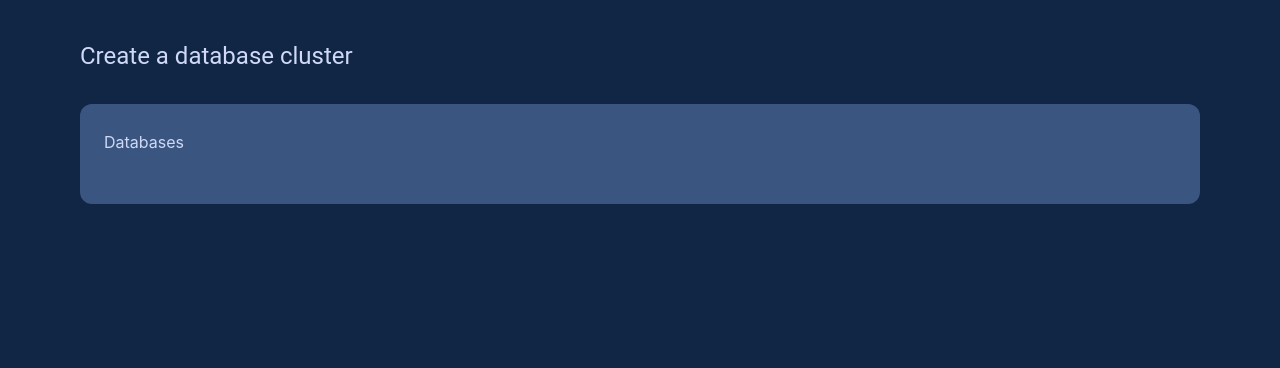
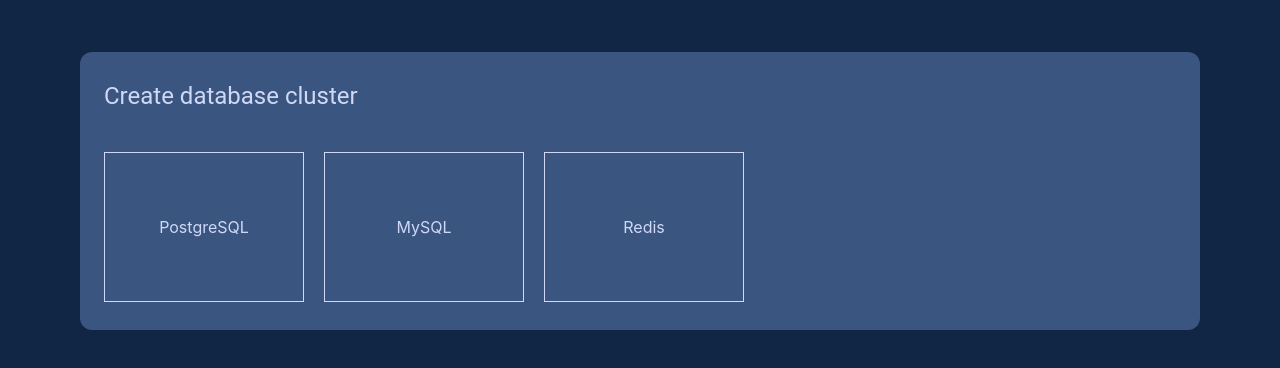
Before and after one commit to momegas/sqd-cloud-dashboard, a Next.js app in the folder sqd-cloud-dashboard/: page /databases in a window 1280 px wide. Shown: the top 368 px of the page. Built offline with nearby package versions, Linux system fonts and the light colour scheme; what next-redux-wrapper would draw is missing.

Commit message:
Added basic structure

```diff
--- a/sqd-cloud-dashboard/pages/databases.js
+++ b/sqd-cloud-dashboard/pages/databases.js
@@ -1,22 +1,75 @@
 import { Container, Typography } from "@mui/material";
+import { Box } from "@mui/system";
 import React from "react";
 
 export default function Databases() {
   return (
-    <>
-      <Typography variant="h5">Create a database cluster</Typography>
     <Container
       sx={{
-          width: "100%",
         backgroundColor: "#3A557F",
         borderRadius: "12px",
         minHeight: "100px",
         margin: "32px auto",
+        width: "100%",
         padding: "28px",
       }}
     >
-        Databases
+      <Typography
+        variant="h5"
+        sx={{
+          marginBottom: "40px",
+        }}
+      >
+        Create database cluster
+      </Typography>
+      <Box
+        sx={{
+          display: "flex",
+        }}
+      >
+        <Box
+          sx={{
+            minHeight: "150px",
+            width: "200px",
+            display: "flex",
+            alignItems: "center",
+            justifyContent: "center",
+            marginRight: "20px",
+            border: "1px solid #CFD9F7",
+            cursor: "pointer",
+          }}
+        >
+          PostgreSQL
+        </Box>
+        <Box
+          sx={{
+            minHeight: "150px",
+            width: "200px",
+            display: "flex",
+            alignItems: "center",
+            justifyContent: "center",
+            marginRight: "20px",
+            border: "1px solid #CFD9F7",
+            cursor: "pointer",
+          }}
+        >
+          MySQL
+        </Box>
+        <Box
+          sx={{
+            minHeight: "150px",
+            width: "200px",
+            display: "flex",
+            alignItems: "center",
+            justifyContent: "center",
+            marginRight: "20px",
+            border: "1px solid #CFD9F7",
+            cursor: "pointer",
+          }}
+        >
+          Redis
+        </Box>
+      </Box>
     </Container>
-    </>
   );
 }
```
Also changed, not shown: sqd-cloud-dashboard/components/SiteContainer.js (added, +26 -0 lines), sqd-cloud-dashboard/pages/sites.js (+24 -2 lines). Lines whose indentation alone changed are shown as unchanged.
